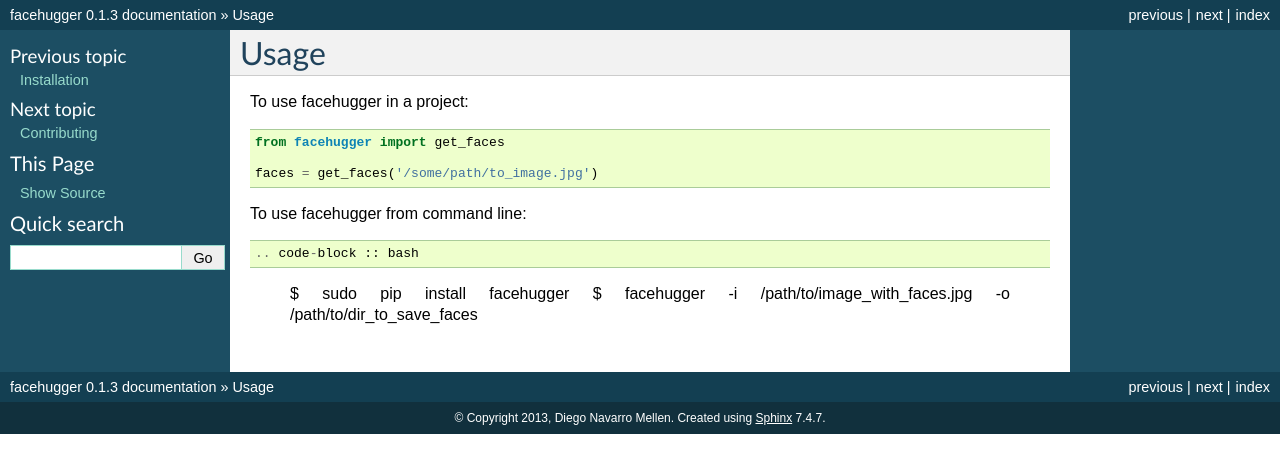
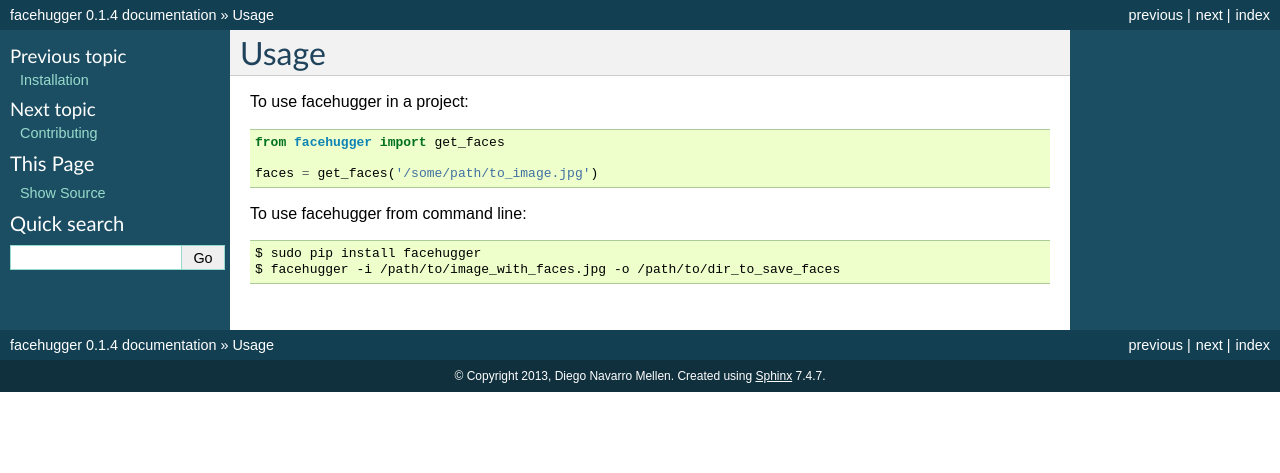
Before and after one commit to dnmellen/facehugger, a Sphinx documentation site: the page built from docs/usage.rst, in a window 1280 px wide. Shown: the top 473 px of the page. Built offline with Sphinx 7.4.7, drawn with Linux system fonts in a browser that asks for light colours.

Commit message:
Released version 0.1.4, updates docs

```diff
--- a/docs/usage.rst
+++ b/docs/usage.rst
@@ -9,7 +9,7 @@
 	faces = get_faces('/some/path/to_image.jpg')
 
 
-To use facehugger from command line::
+To use facehugger from command line:
 
 .. code-block :: bash
 
--- a/facehugger/__init__.py
+++ b/facehugger/__init__.py
@@ -3,4 +3,4 @@
 
 __author__ = 'Diego Navarro Mellen'
 __email__ = 'dnmellen@gmail.com'
-__version__ = '0.1.3'
+__version__ = '0.1.4'
```
